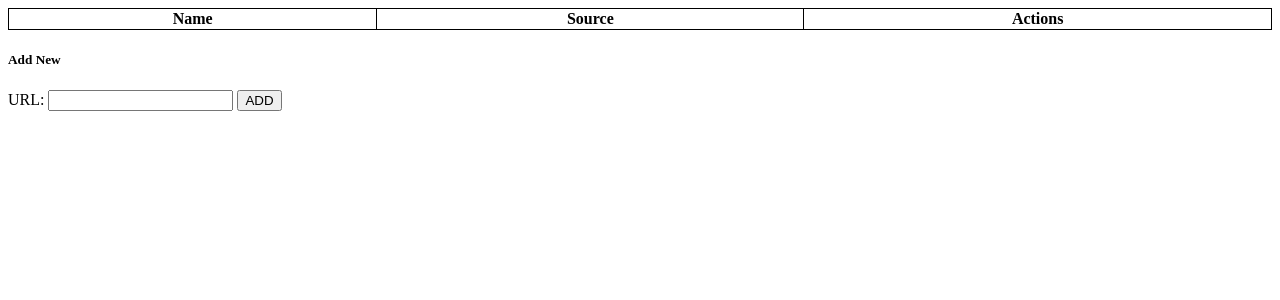
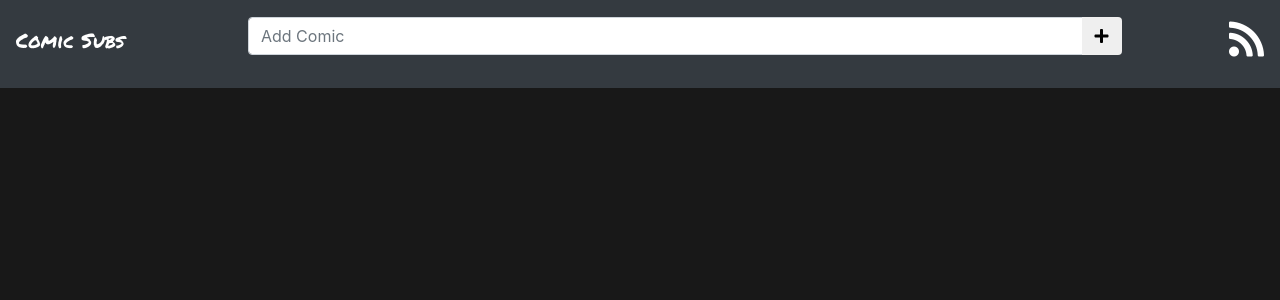
Before and after one commit to SThomasP/Comic-Subs, a Flask app: page / in a window 1280 px wide. Shown: the top 300 px of the page. Run offline with Flask 2, Linux system fonts and the light colour scheme; data that the repository does not hold is empty; parts of the project's set-up code (start-up, migrations or seed data) failed here and were passed over; some libraries are stand-ins or nearby versions.

Commit message:
Beginning redesign of site, got the add function moved to the navbar.

```diff
--- a/subs/static/style.css
+++ b/subs/static/style.css
@@ -1,14 +1,25 @@
-table, th, td {
-    border: 1px solid black;
-    border-collapse: collapse;
+
+body{
+    background-color: #181818;
 }
-button {
-     background:none!important;
-     color:inherit;
-     border:none;
-     padding:0!important;
-     font: inherit;
-     /*border is optional*/
-     border-bottom:1px solid #444;
-     cursor: pointer;
+
+.form-inline .input-group{
+    width: 100%;
 }
+
+.page-title{
+    font-family: 'Permanent Marker', cursive;
+}
+
+nav{
+    margin-bottom: 5px;
+}
+
+div.container {
+    width: 95%;
+    margin: auto;
+}
+
+form.add-comic {
+    width: 70%;
+ }
--- a/subs/templates/view.html
+++ b/subs/templates/view.html
@@ -3,51 +3,39 @@
 <head>
     <meta charset="UTF-8">
     <title>Current Subscriptions</title>
+    <link rel="stylesheet" href="https://stackpath.bootstrapcdn.com/bootstrap/4.1.1/css/bootstrap.min.css"
+          integrity="sha384-WskhaSGFgHYWDcbwN70/dfYBj47jz9qbsMId/iRN3ewGhXQFZCSftd1LZCfmhktB" crossorigin="anonymous">
+    <link rel="stylesheet" href="https://use.fontawesome.com/releases/v5.0.13/css/all.css"
+          integrity="sha384-DNOHZ68U8hZfKXOrtjWvjxusGo9WQnrNx2sqG0tfsghAvtVlRW3tvkXWZh58N9jp" crossorigin="anonymous">
+    <link href="https://fonts.googleapis.com/css?family=Permanent+Marker" rel="stylesheet">
     <link rel="stylesheet" href="{{ url_for('static', filename='style.css') }}">
 </head>
 <body>
-{% with messages = get_flashed_messages() %}
-  {% if messages %}
-    {% for message in messages %}
-      <h4>{{ message }}</h4>
-    {% endfor %}
-  {% endif %}
+<nav class="navbar navbar-dark bg-dark">
+    <h1 class="navbar-brand page-title">Comic Subs</h1>
+    <form class="form-inline add-comic" method="post" action="/add">
+        <div class="input-group mb-3">
+            <input type="text" class="form-control" placeholder="Add Comic" aria-label="Url of New Comic"
+                   aria-describedby="basic-addon2" name="url">
+            <div class="input-group-append">
+                <button type="submit" class="btn btn-white"><i class="fas fa-plus"></i></button>
+            </div>
+        </div>
+    </form>
+    <h1 class="navbar-text">
+        <a href="/subscriptions.rss"><i class="fas fa-rss"></i></a>
+    </h1>
+</nav>
+<div class="container">
+{% with messages = get_flashed_messages(with_categories=true) %}
+    {% if messages %}
+        {% for category, message in messages %}
+            <p class="alert alert-{{ category }}">
+                {{ message }}
+            </p>
+        {% endfor %}
+    {% endif %}
 {% endwith %}
-<table style="width: 100%">
-    <tr>
-        <th>
-            Name
-        </th>
-        <th>
-            Source
-        </th>
-        <th>
-            Actions
-        </th>
-    </tr>
-    {% for series in series_list %}
-    <tr>
-        <td>
-            <a href="{{series.url}}">{{series.title}} </a>
-        </td>
-        <td>
-            {{series.source}}
-        </td>
-        <td>
-            <a href="/delete?key={{series.get_key()}}">Delete</a>
-        </td>
-    </tr>
-    {% endfor %}
-</table>
-
-<h5 >Add New</h5>
-<form method="post" action="/add">
-    <label>
-        URL:
-        <input type="text" name="url">
-    </label>
-    <input type="submit" value="ADD">
-</form>
-
+</div>
 </body>
 </html>
--- a/subs/views.py
+++ b/subs/views.py
@@ -17,6 +17,7 @@ def check():
 @app.route("/check/<string:key>", methods=['POST'])
 def check_series(key):
     series = Series.get(key)
+    print "{} - {}".format(series.title, series.source)
     series.check_for_new_chapter()
     return ""
 
@@ -24,8 +25,8 @@ def check_series(key):
 # view all series and add and remove them
 @app.route("/")
 def view():
-    series_list = Series.get_all()
-    return flask.render_template('view.html', series_list=series_list)
+    # series_list = Series.get_all()
+    return flask.render_template('view.html')
 
 
 # delete a series from the list
@@ -45,9 +46,9 @@ def add():
     if s is not None:
         s.put()
         s.queue_new_chapter_check()
-        flask.flash(s.title + ' added')
+        flask.flash(s.title + ' added', 'success')
     else:
-        flask.flash("Cannot add")
+        flask.flash("Cannot add", 'danger')
     return flask.redirect(flask.url_for("view"), code=303)
 
 
```
Also changed, not shown: subs/static/img/comixology.png (added), subs/static/img/crunchyrollmanga.png (added), subs/static/img/shonenjump.png (added).
